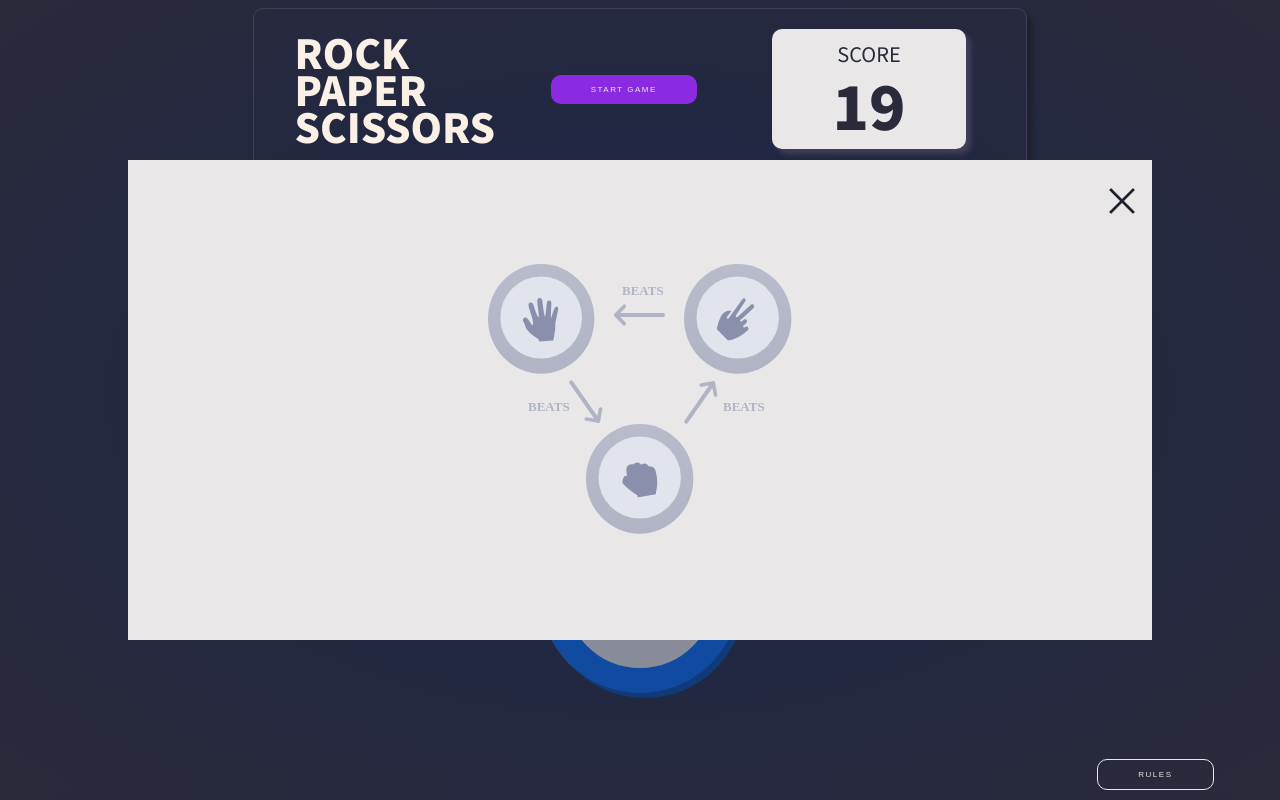
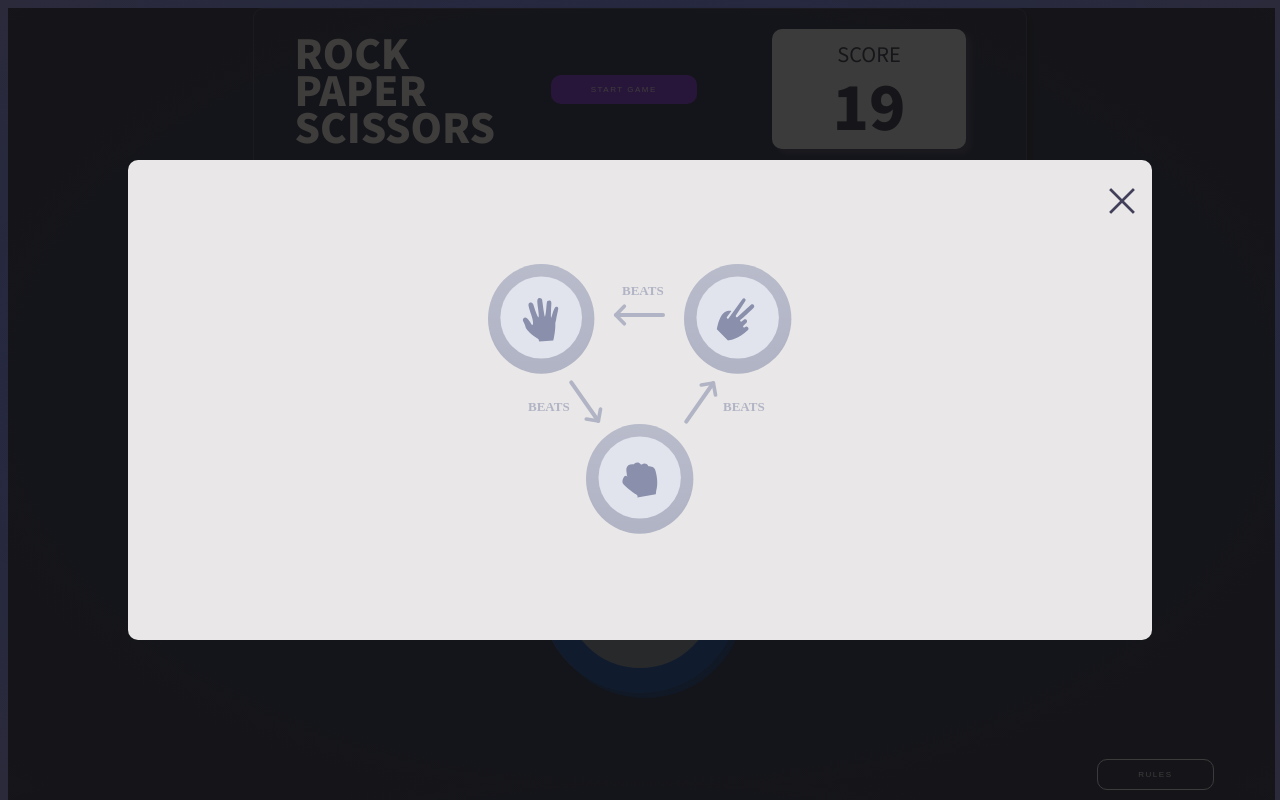
Before and after one commit to KirianaBrown/Rock-Paper-Scissors, a website built with webpack: page src/index.html in a window 1280 px wide. Both pictures are taken after a click on the button "RULES". Built offline with nearby package versions, Linux system fonts and the light colour scheme.

Commit message:
add overlay and modal for rules display

```diff
--- a/src/index.html
+++ b/src/index.html
@@ -12,6 +12,8 @@
 </head>
 
 <body class='body'>
+    <div class="modal-overlay">
+    </div>
     <div class="modal">
         <div class="modal-content">
             <img src="../img/image-rules.svg" alt="Playing rules" class="modal-content-img">
--- a/src/js/views/base.js
+++ b/src/js/views/base.js
@@ -9,6 +9,7 @@ export const elements = {
     container_pending: document.querySelector(".container-pending"),
     rules_btn: document.querySelector(".game-buttons--rules"),
     modal: document.querySelector(".modal"),
+    overlay: document.querySelector(".modal-overlay"),
 };
 
 export const resetUi = (isPlaying) => {
--- a/src/js/views/modal.js
+++ b/src/js/views/modal.js
@@ -2,8 +2,10 @@ import { elements } from "./base";
 
 export const openModal = () => {
     elements.modal.style.display = "flex";
+    elements.overlay.style.display = "block";
 };
 
 export const closeModal = () => {
     elements.modal.style.display = "none";
+    elements.overlay.style.display = "none";
 };
--- a/src/sass/components/_modal.scss
+++ b/src/sass/components/_modal.scss
@@ -12,12 +12,23 @@
     overflow: auto;
     align-items: center;
     justify-content: center;
+    border-radius: $border-radius;
+    &-overlay {
+        position: relative;
+        top: 0;
+        left: 0;
+        height: 99vh;
+        width: 99vw;
+        z-index: 2000;
+        background-color: rgba(17, 17, 17, .8);
+        display: none;
+    }
     &-content-img {
         height: 100%;
         width: 100%;
     }
     &-close {
-        color: $color-blue-darkest;
+        color: $color-blue-lighter;
         font-size: 4rem;
         padding: 1rem;
         position: absolute;
```
